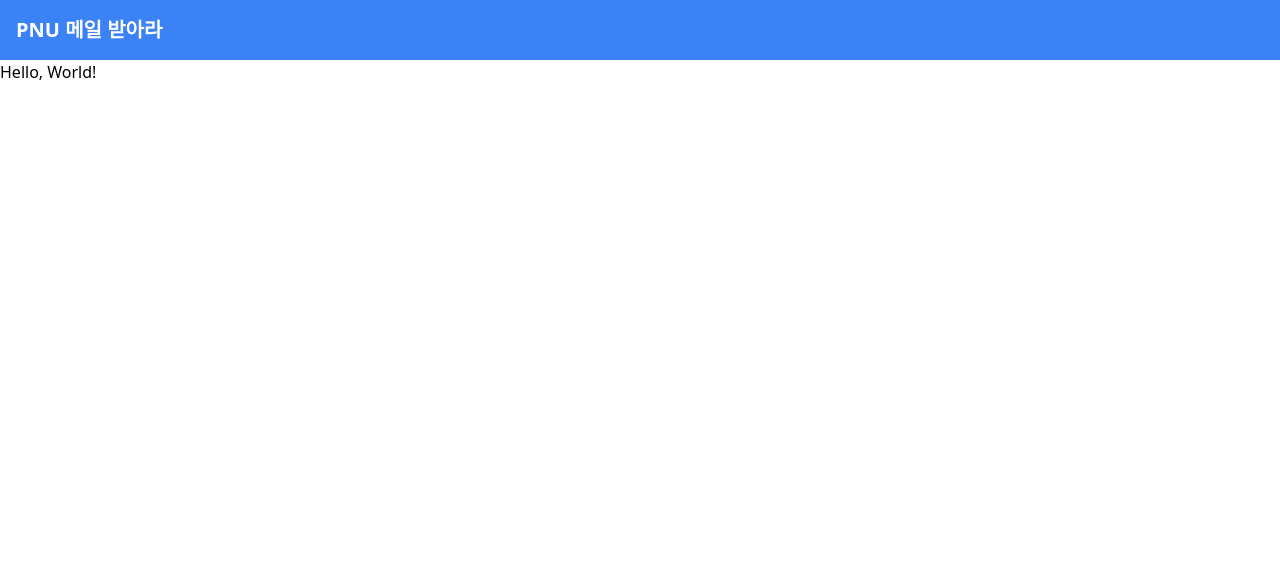
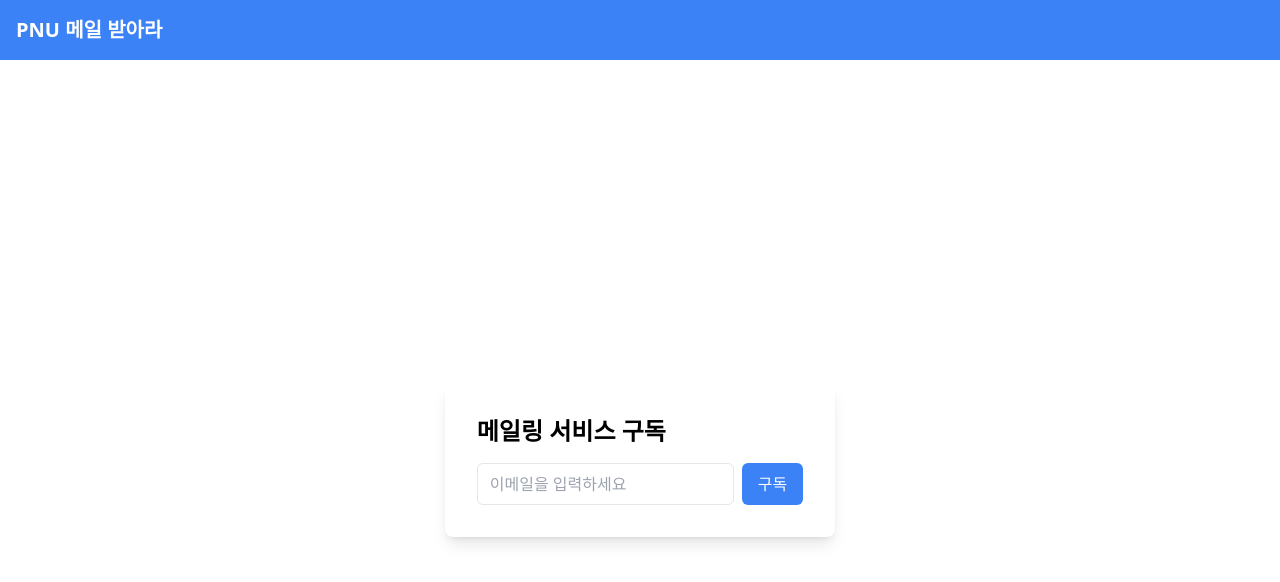
Before and after one commit to KimCookieYa/PNU_Mail_Badara, a React (Vite) app: page / in a window 1280 px wide. Shown: the top 582 px of the page. Built offline with nearby package versions, Linux system fonts and the light colour scheme.

Commit message:
Feat: 메일 입력 폼

```diff
--- a/src/pages/MainPage.tsx
+++ b/src/pages/MainPage.tsx
@@ -1,5 +1,48 @@
+import { useState } from "react";
+
 function Main() {
-  return <>Hello, World!</>;
+  const [email, setEmail] = useState<string>("");
+  const [subscribed, setSubscribed] = useState<boolean>(false);
+
+  const handleSubscribe = () => {
+    // 여기에서 서버 또는 데이터베이스에 구독 요청을 보내는 로직을 구현할 수 있습니다.
+    // 이 예제에서는 간단히 subscribed 상태를 토글합니다.
+    setSubscribed(!subscribed);
+  };
+
+  return (
+    <div className="min-h-screen flex items-center justify-center">
+      <div className="bg-white p-8 rounded-lg shadow-lg">
+        <h2 className="text-2xl font-semibold mb-4">
+          {subscribed ? "구독 중입니다" : "메일링 서비스 구독"}
+        </h2>
+        {!subscribed ? (
+          <div className="flex space-x-2">
+            <input
+              type="email"
+              placeholder="이메일을 입력하세요"
+              className="px-3 py-2 border rounded-md flex-grow"
+              value={email}
+              onChange={(e) => setEmail(e.target.value)}
+            />
+            <button
+              onClick={handleSubscribe}
+              className="px-4 py-2 bg-blue-500 text-white rounded-md"
+            >
+              구독
+            </button>
+          </div>
+        ) : (
+          <button
+            onClick={handleSubscribe}
+            className="px-4 py-2 bg-red-500 text-white rounded-md"
+          >
+            구독 취소
+          </button>
+        )}
+      </div>
+    </div>
+  );
 }
 
 export default Main;
```
